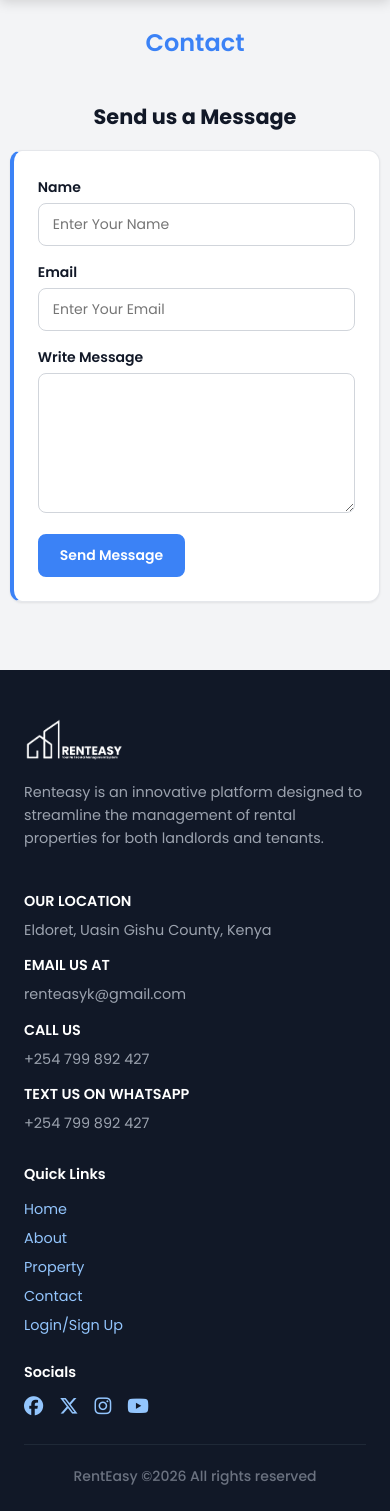
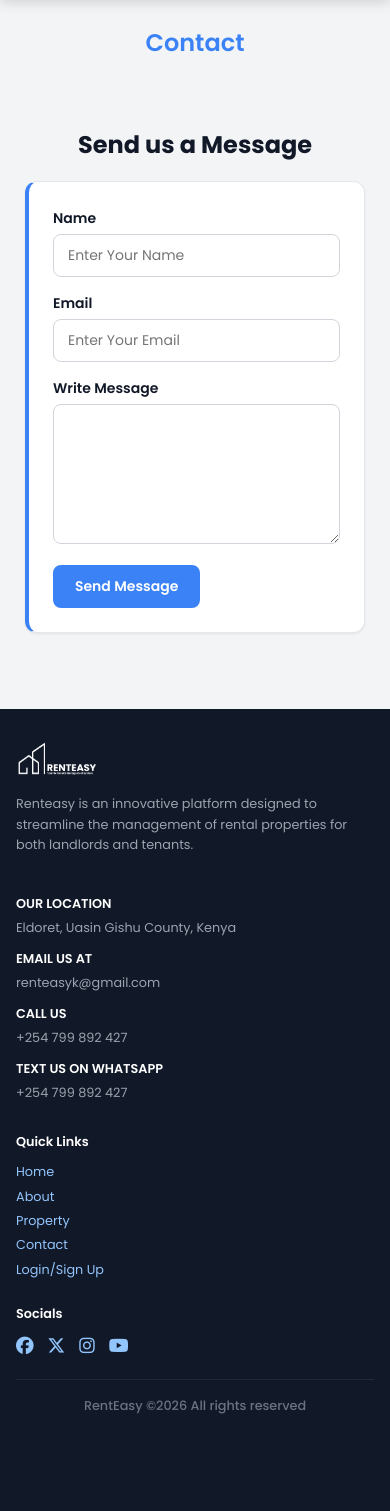
Before and after one commit to EllyKurgat/RentEasy, a Django app: page /contact/ in a window 390 px wide. Shown: the part 60-1571 px from the top of the page. After the commit the page ends 1474 px from the top, so only its background shows below. Run offline with Django 5.2, Linux system fonts and the light colour scheme; some libraries are stand-ins or nearby versions.

Commit message:
Improve website responsiveness across all pages

```diff
--- a/frontend_views/Templates/renteasyweb/contact.html
+++ b/frontend_views/Templates/renteasyweb/contact.html
@@ -40,8 +40,8 @@
     <h1 class="abouth">Contact</h1>
   </div>
 
-  <div class="contact">
-    <h1 class="advant3" style="text-align: center">Send us a Message</h1>
+  <div class="contact" style="max-width:600px;margin:0 auto;padding:24px 16px;">
+    <h1 class="advant3" style="text-align:center;font-size:1.5rem;">Send us a Message</h1>
     <div class="contactform">
       <form action="{% url 'contact' %}" method="POST" class="containercontact">
         {% csrf_token %}
--- a/frontend_views/static/css/style.css
+++ b/frontend_views/static/css/style.css
@@ -1192,21 +1215,35 @@ input[type=submit]:hover {
 
 /* ── Landing Footer (Dark) ── */
 .footer, footer.footer {
-  background: #111827; color: #D1D5DB; padding: 48px 24px 24px; margin-top: 48px;
-}
-.col-contfoot { max-width: 1000px; margin: 0 auto; display: flex; flex-wrap: wrap; gap: 32px; justify-content: space-between; }
-.colfoot { flex: 1; min-width: 200px; }
-.colfoot img { height: 44px; margin-bottom: 12px; filter: brightness(0) invert(1); }
-.address3 { font-size: 0.9rem; margin: 12px 0 6px; font-weight: 600; color: #fff; }
-.address4 { font-size: 0.9rem; color: #9CA3AF; margin: 0 0 4px; line-height: 1.6; }
-.textd { font-size: 0.9rem; font-weight: 600; color: #fff; margin: 0 0 12px; }
-.quicklinks { display: flex; flex-direction: column; gap: 6px; }
-.quicklinks a { color: #93C5FD; text-decoration: none; font-size: 0.9rem; transition: color 0.2s; }
+  background: #111827; color: #D1D5DB; padding: 32px 16px 20px; margin-top: 32px;
+}
+.col-contfoot { max-width: 1000px; margin: 0 auto; display: flex; flex-wrap: wrap; gap: 24px; justify-content: space-between; }
+.colfoot { flex: 1; min-width: 140px; }
+.colfoot img { height: 36px; margin-bottom: 10px; filter: brightness(0) invert(1); }
+.address3 { font-size: 0.8rem; margin: 10px 0 4px; font-weight: 600; color: #fff; }
+.address4 { font-size: 0.8rem; color: #9CA3AF; margin: 0 0 4px; line-height: 1.6; }
+.textd { font-size: 0.8rem; font-weight: 600; color: #fff; margin: 0 0 10px; }
+.quicklinks { display: flex; flex-direction: column; gap: 4px; }
+.quicklinks a { color: #93C5FD; text-decoration: none; font-size: 0.8rem; transition: color 0.2s; }
 .quicklinks a:hover { color: #fff; }
-.colfoot .fa, .colfoot .fa-brands { color: #93C5FD; font-size: 1.2rem; margin-right: 12px; text-decoration: none; transition: color 0.2s; }
+.colfoot .fa, .colfoot .fa-brands { color: #93C5FD; font-size: 1.1rem; margin-right: 10px; text-decoration: none; transition: color 0.2s; }
 .colfoot .fa:hover, .colfoot .fa-brands:hover { color: #fff; }
-.footer .developer { color: #6B7280; border-top: 1px solid #1F2937; padding-top: 20px; margin-top: 24px; width: 100%; }
+.footer .developer { color: #6B7280; border-top: 1px solid #1F2937; padding-top: 16px; margin-top: 20px; width: 100%; font-size: 0.8rem; }
 .footer .developer a { color: #93C5FD; }
+
+@media (min-width: 768px) {
+  .footer { padding: 48px 24px 24px; margin-top: 48px; }
+  .col-contfoot { gap: 32px; }
+  .colfoot { min-width: 200px; }
+  .colfoot img { height: 44px; margin-bottom: 12px; }
+  .address3 { font-size: 0.9rem; margin: 12px 0 6px; }
+  .address4 { font-size: 0.9rem; margin: 0 0 4px; }
+  .textd { font-size: 0.9rem; margin: 0 0 12px; }
+  .quicklinks { gap: 6px; }
+  .quicklinks a { font-size: 0.9rem; }
+  .colfoot .fa, .colfoot .fa-brands { font-size: 1.2rem; margin-right: 12px; }
+  .footer .developer { padding-top: 20px; margin-top: 24px; font-size: 0.9rem; }
+}
 
 /* ================================================================
    LANDING PAGE – NEW SECTIONS (v2)
```
Also changed, not shown: other parts of frontend_views/static/css/style.css (+43 -20 lines).
